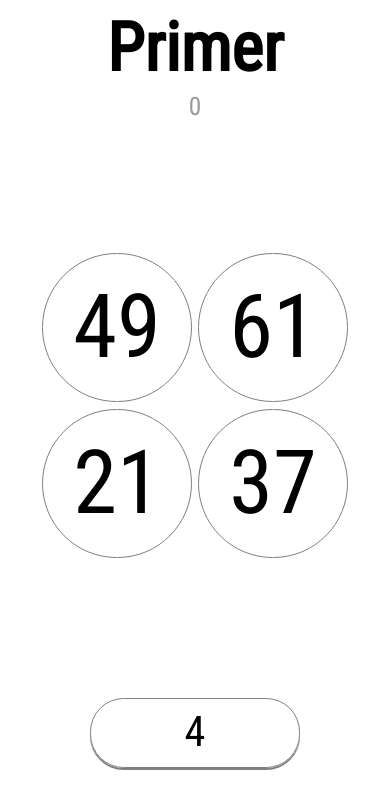
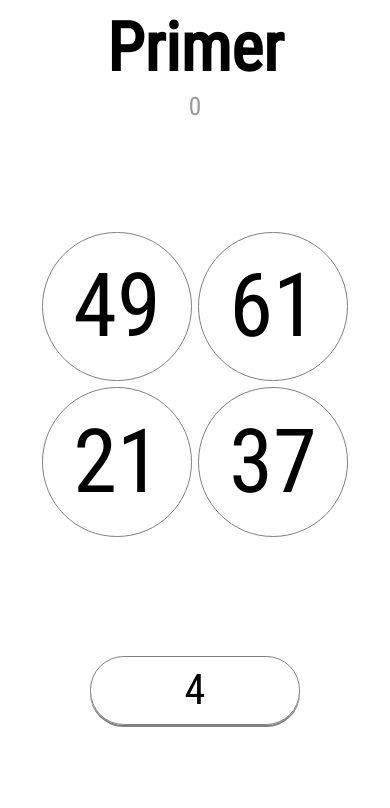
Before and after one commit to samontenegro/primer-react, a React (Create React App) app: page / in a window 390 px wide. Both pictures are taken after a click on the element "Let's go!". Shown: the top 808 px of the page. Built offline with nearby package versions, Linux system fonts and the light colour scheme.

Commit message:
fixed .app height for mobile, again

```diff
--- a/src/styles/App.css
+++ b/src/styles/App.css
@@ -189,7 +189,7 @@ h1 {
   -webkit-box-pack: justify;
       -ms-flex-pack: justify;
           justify-content: space-between;
-  height: 80vh;
+  height: 75vh;
 }
 
 .main #app #score {
--- a/src/styles/App.scss
+++ b/src/styles/App.scss
@@ -47,7 +47,7 @@ h1 {
         flex-direction: column;
         justify-content: space-between;
 
-        height: 80vh;
+        height: 75vh;
 
         #score {
             margin: 0;
```
